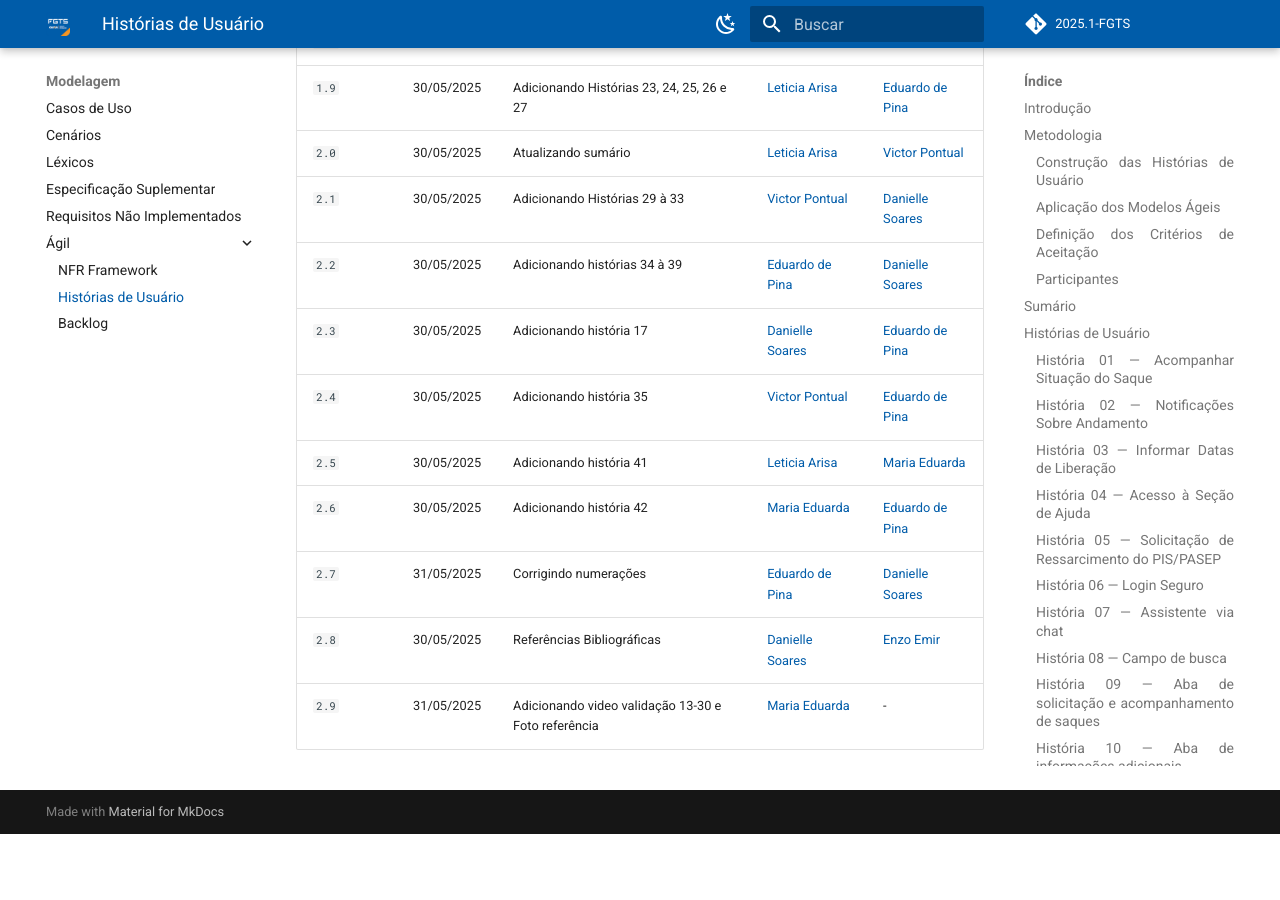
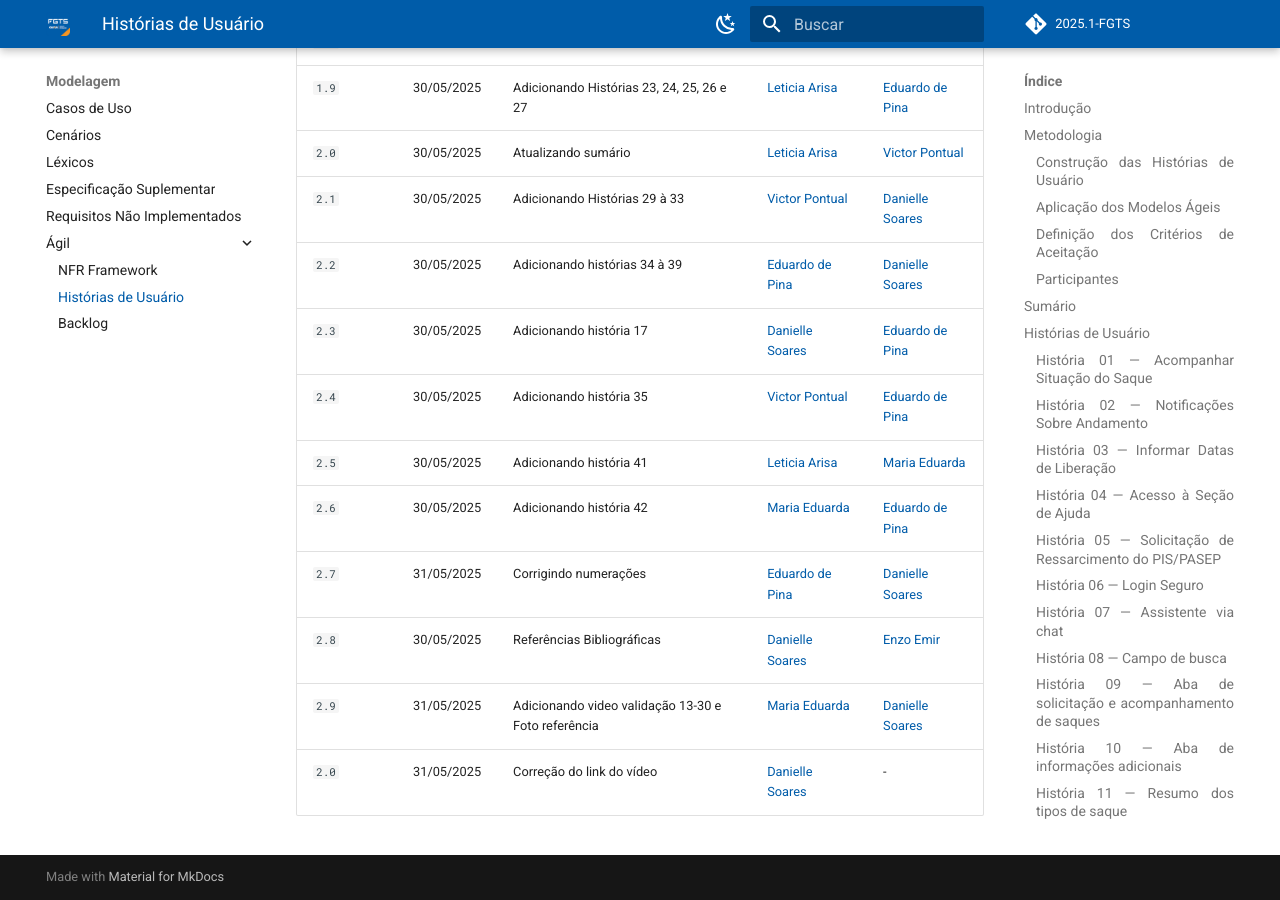
Before and after one commit to eduardodpms/REQ-FGTS, an MkDocs documentation site: the page built from docs/Modelagem-Agil/HistoriasDeUsuario.md, in a window 1280 px wide and 900 px high, scrolled down 33258 px. Built offline with MkDocs 1.6.1 and Material for MkDocs 9.7.7, drawn with Linux system fonts in a browser that asks for light colours; comment, search, counter and statistics services are not loaded; before the commit the page ends 34092 px from its top, so only the background shows below that.

Commit message:
fix: vídeo histórias de usuário

```diff
--- a/docs/Modelagem-Agil/HistoriasDeUsuario.md
+++ b/docs/Modelagem-Agil/HistoriasDeUsuario.md
@@ -2017,7 +2017,7 @@ A tabela [2](#tabela-modelo) será utilizada como modelo para a elaboração das
 Validação das histórias de usuário 13-30 presentes no vídeo a seguir:
 
 <p style="text-align: center">
-<iframe width="560" height="315" src="https://www.youtube.com/watch?v=_XVw-l1hJv0" title="YouTube video player" frameborder="0" allow="accelerometer; autoplay; clipboard-write; encrypted-media; gyroscope; picture-in-picture; web-share" referrerpolicy="strict-origin-when-cross-origin" allowfullscreen></iframe>
+  <iframe width="560" height="315" src="https://www.youtube.com/embed/_XVw-l1hJv0" title="YouTube video player" frameborder="0" allow="accelerometer; autoplay; clipboard-write; encrypted-media; gyroscope; picture-in-picture; web-share" referrerpolicy="strict-origin-when-cross-origin" allowfullscreen></iframe>
 </p>
 
 <font size="2"><p style="text-align: center">Observação: no vídeo, houve algumas inconsistências nas numerações dos casos de uso, decorrentes de alterações posteriores. A história 12 citada no vídeo corresponde à 13, a 13 à 14, e assim sucessivamente.</p></font>
@@ -2063,4 +2063,5 @@ Validação das histórias de usuário 13-30 presentes no vídeo a seguir:
 | `2.6`    | 30/05/2025 | Adicionando história 42 | [Maria Eduarda](https://github.com/dudaa28) | [Eduardo de Pina](https://github.com/eduardodpms) |
 | `2.7`    | 31/05/2025 | Corrigindo numerações | [Eduardo de Pina](https://github.com/eduardodpms) | [Danielle Soares](https://github.com/danielle-soaress) |
 | `2.8`    | 30/05/2025 | Referências Bibliográficas | [Danielle Soares](https://github.com/danielle-soaress) | [Enzo Emir](https://github.com/EnzoEmir) |
-| `2.9`    | 31/05/2025 | Adicionando video validação 13-30 e Foto referência | [Maria Eduarda](https://github.com/dudaa28) | - |
+| `2.9`    | 31/05/2025 | Adicionando video validação 13-30 e Foto referência | [Maria Eduarda](https://github.com/dudaa28) | [Danielle Soares](https://github.com/danielle-soaress) |
+| `2.0`    | 31/05/2025 | Correção do link do vídeo | [Danielle Soares](https://github.com/danielle-soaress) | - |
```
